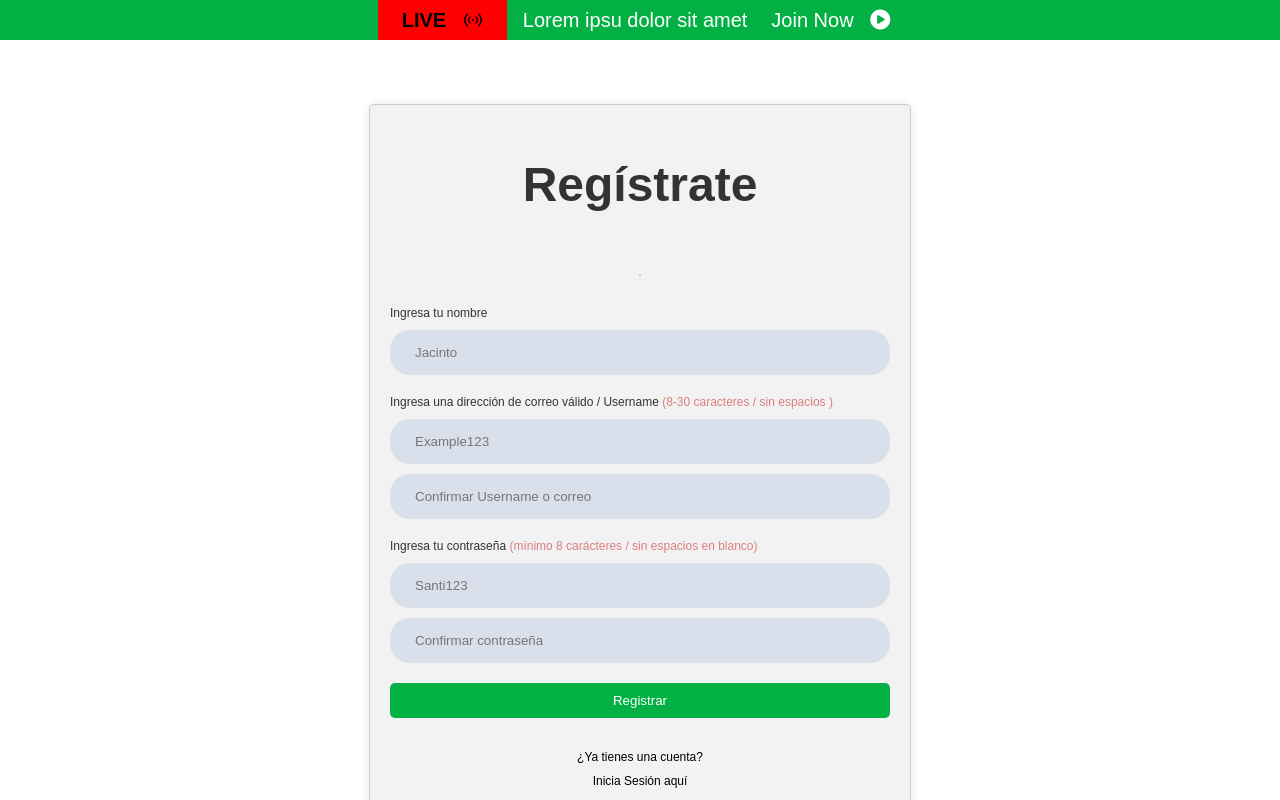
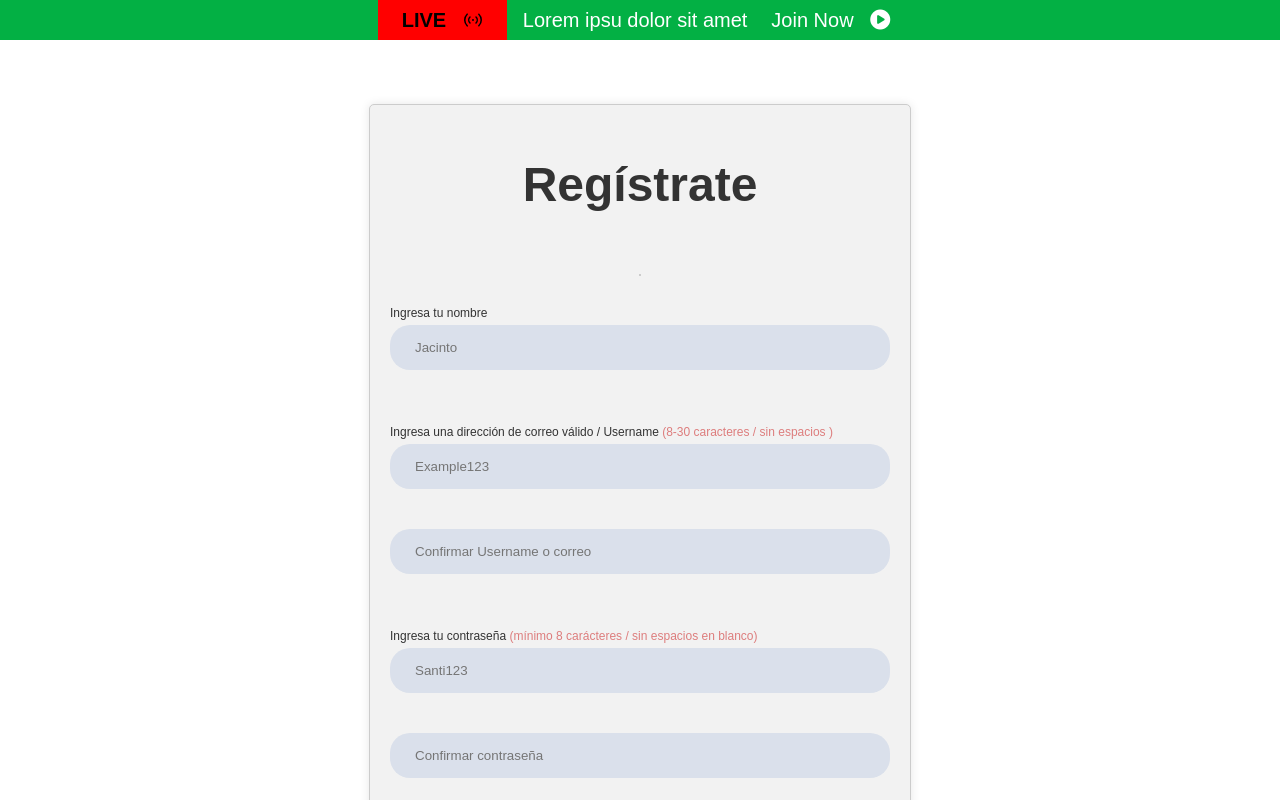
Before and after one commit to SantiagoBriceno/Nolatech-Prueba-Tecnica, a React (Vite) app in the folder Frontend/: page /register in a window 1280 px wide. Shown: the top 800 px of the page. Built offline with nearby package versions, Linux system fonts and the light colour scheme.

Commit message:
Fixed: Form-group fixed

```diff
--- a/Frontend/src/components/Form/MyInput.jsx
+++ b/Frontend/src/components/Form/MyInput.jsx
@@ -1,9 +1,9 @@
 export default function ({ label, type, name, value, onChange, placeholder, validation = { isValid: true, errorMessage: '' }, id, defaultValue = '' }) {
   return (
-    <>
+    <div className='form-group'>
       <label htmlFor={name}>{label}</label>
       <input type={type} name={name} value={value} id={id} onChange={onChange} defaultValue={defaultValue} placeholder={placeholder} />
       {!validation.isValid && <p className='errorMsg'>{validation.errorMessage}</p>}
-    </>
+    </div>
   )
 }
--- a/Frontend/src/components/LoginForm.jsx
+++ b/Frontend/src/components/LoginForm.jsx
@@ -14,7 +14,7 @@ export default function () {
         <form>
           <MyInput id='username' onChange={handleChange} placeholder='Username o Email' type='text' name='username' validation={validationUsername} />
           <MyInput id='password' onChange={handleChange} placeholder='Ingresa tu contraseña' type='password' name='password' validation={validationPassword} />
-          <p className='recuperar'>¿Olvidaste la contraseña / username?</p>
+
           <button type='submit' onClick={handleSubmit} className='btn btn-primary'>Ingresar</button>
         </form>
         <div className='form-footer'>
```
